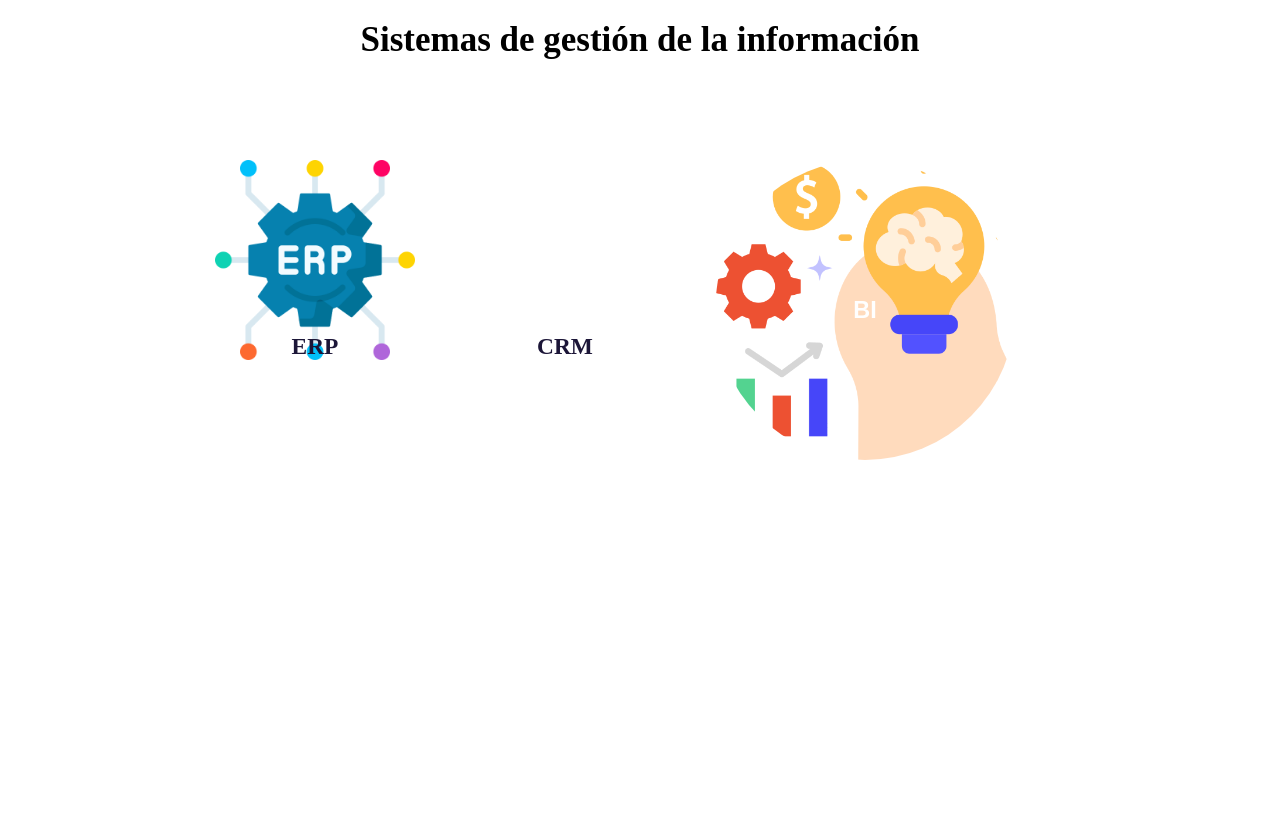
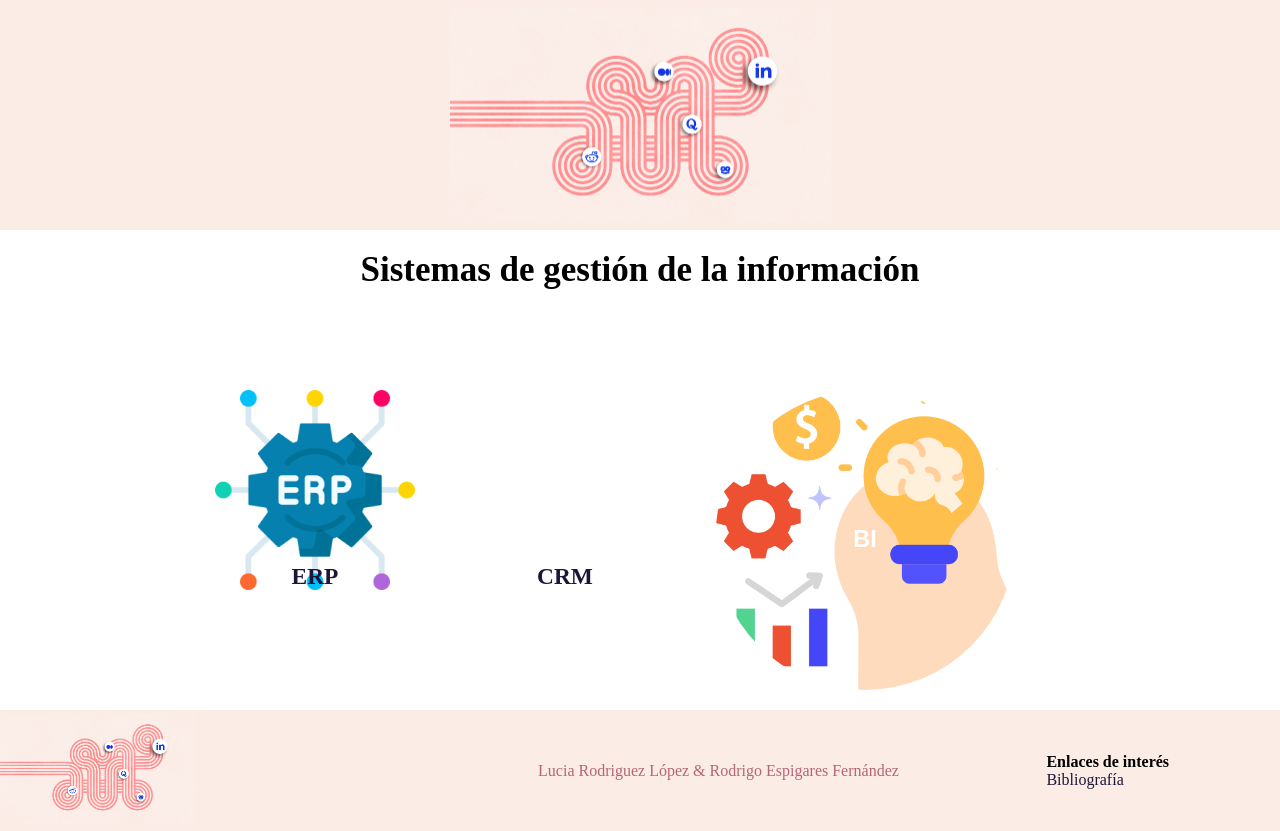
Before and after one commit to LuciaRol/ProyectoCompartidoLM, a plain HTML site: page menu_informacion.html in a window 1280 px wide. Before the commit the page ends 800 px from the top, so only its background shows below. Drawn offline with Linux system fonts and the light colour scheme.

Commit message:
0905231032

```diff
--- a/menu_informacion.html
+++ b/menu_informacion.html
@@ -5,11 +5,12 @@
     <meta http-equiv="X-UA-Compatible" content="IE=edge">
     <meta name="viewport" content="width=device-width, initial-scale=1.0">
     <title>Gesti&oacute;n de la informaci&oacute;</title>
-    <link rel="stylesheet" href="../css/segundo_menu.css">
+    <link rel="stylesheet" href="css/segundo_menu.css">
+    <link rel="stylesheet" href="css/head_foot.css">
 </head>
 <body>
     <header>
-
+        <a href="index.html"><img src="images/logo.png" alt=""></a>
     </header>
 
     <main>
@@ -36,7 +37,16 @@
     </main>
 
     <footer>
-
+        <div>
+            <img src="images/logo.png" alt="">
+        </div>
+        <div class="autores">
+            <p>Lucia Rodriguez López &amp; Rodrigo Espigares Fernández</p>
+        </div>
+        <ul>
+            <li>Enlaces de interés</li>
+            <li><a href="">Bibliografía</a></li>
+        </ul>
     </footer>
 </body>
 </html>
```
